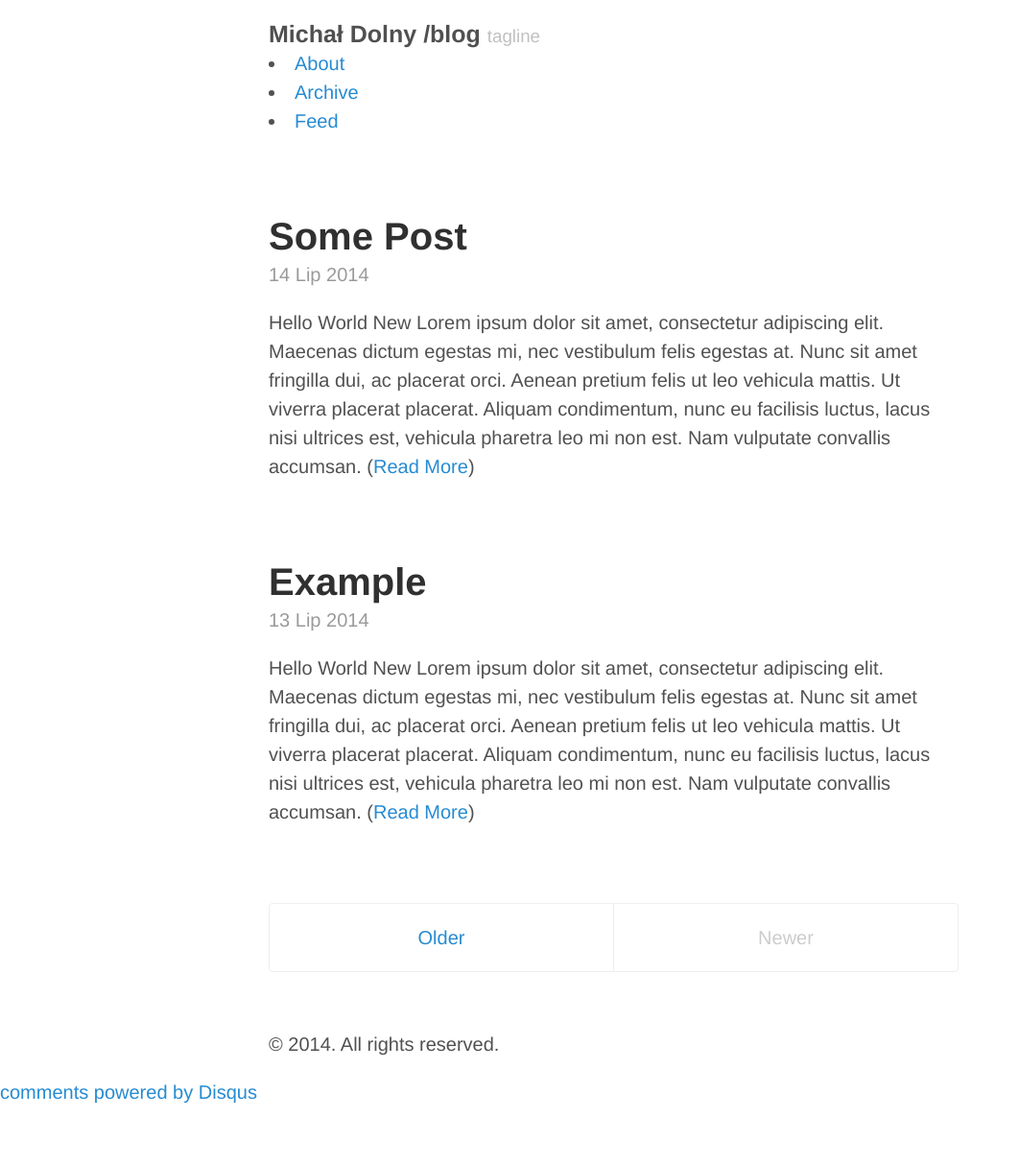
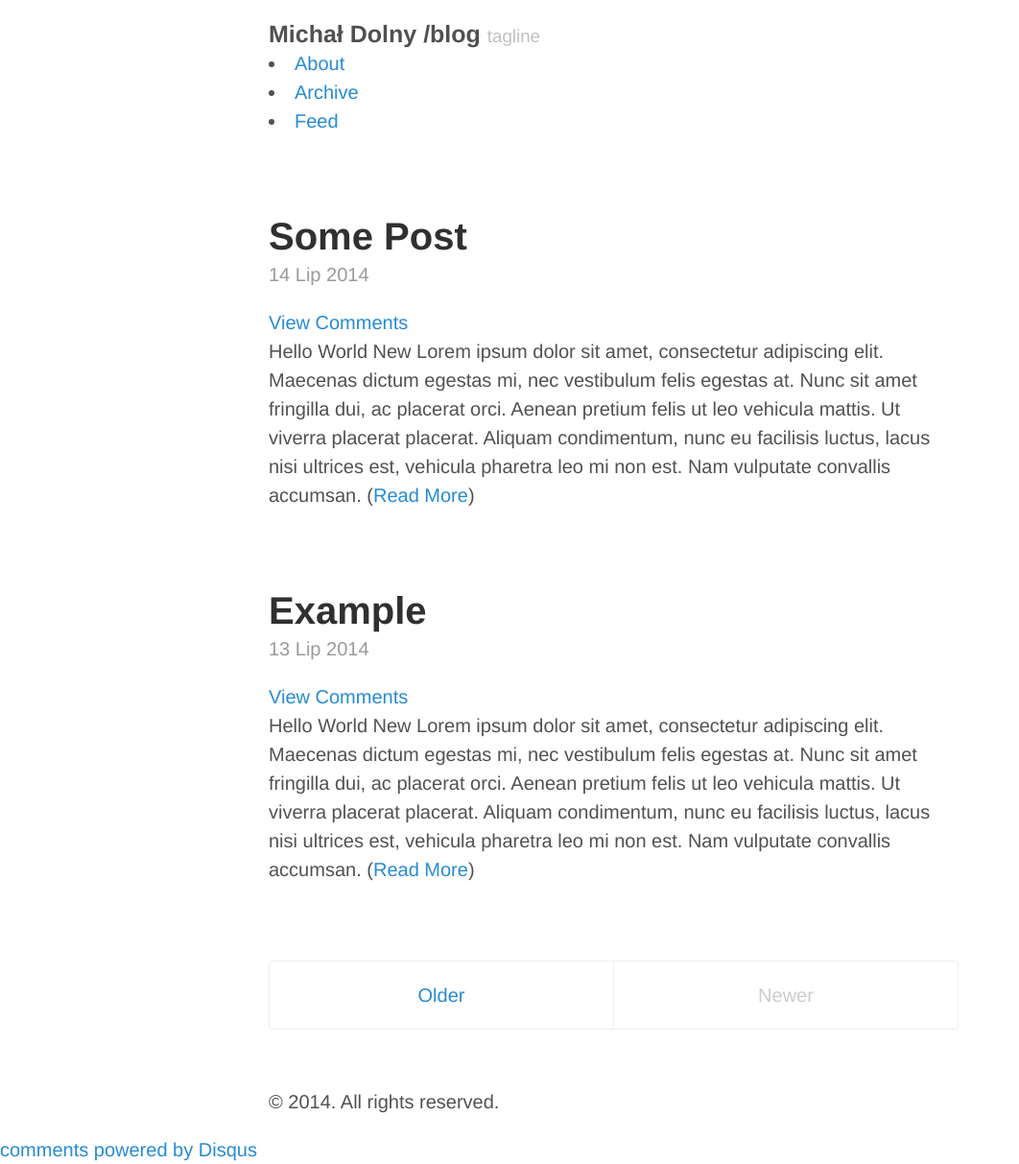
Before and after one commit to zdolny/jekyll-blog, a Jekyll site: the page built from index.html, in a window 1280 px wide. Shown: the whole page at 96% size, without its empty margins (0-1062 px from the left). Built offline with Jekyll 4.4.1, drawn with Linux system fonts in a browser that asks for light colours; the list of posts is cut into pages by our own code; comment, search, counter and statistics services are not loaded; before the commit the page ends 1153 px from its top, so only the background shows below that; some of the changed lines change nothing that is shown.

Commit message:
testing disqus comments count

```diff
--- a/_layouts/default.html
+++ b/_layouts/default.html
@@ -22,14 +22,26 @@
     </div>
 
     <script type="text/javascript">
-        var disqus_shortname = 'zdolny';
+        var disqus_shortname  = 'zdolny',
+            disqus_identifier = '{{ page.path | split:'/' | last | cgi_escape }}',
+            disqus_url        = '{{ site.url }}{{ page.url | uri_escape }}';
 
         (function() {
             var dsq = document.createElement('script'); dsq.type = 'text/javascript'; dsq.async = true;
             dsq.src = '//' + disqus_shortname + '.disqus.com/embed.js';
             (document.getElementsByTagName('head')[0] || document.getElementsByTagName('body')[0]).appendChild(dsq);
         })();
+
+
+        (function () {
+            var s = document.createElement('script'); s.async = true;
+            s.type = 'text/javascript';
+            s.src = '//' + disqus_shortname + '.disqus.com/count.js';
+            (document.getElementsByTagName('HEAD')[0] || document.getElementsByTagName('BODY')[0]).appendChild(s);
+        }());
     </script>
+
+
     <noscript>Please enable JavaScript to view the <a href="http://disqus.com/?ref_noscript">comments powered by Disqus.</a></noscript>
     <a href="http://disqus.com" class="dsq-brlink">comments powered by <span class="logo-disqus">Disqus</span></a>
 
--- a/index.html
+++ b/index.html
@@ -32,6 +32,7 @@ sitemap:
                 {% endcase %}
                 {{ post.date | date: "%Y" }}
             </p>
+            <a href="{{ site.baseurl }}{{ post.url }}#disqus_thread" data-disqus-identifier="{{ post.path | split:'/' | last | cgi_escape }}">View Comments</a>
             <p class="post-excerpt">{{ post.excerpt | strip_html }} (<a href="{{ site.baseurl }}{{ post.url }}">Read More</a>)</p>
         </div>
     {% endfor %}
```
